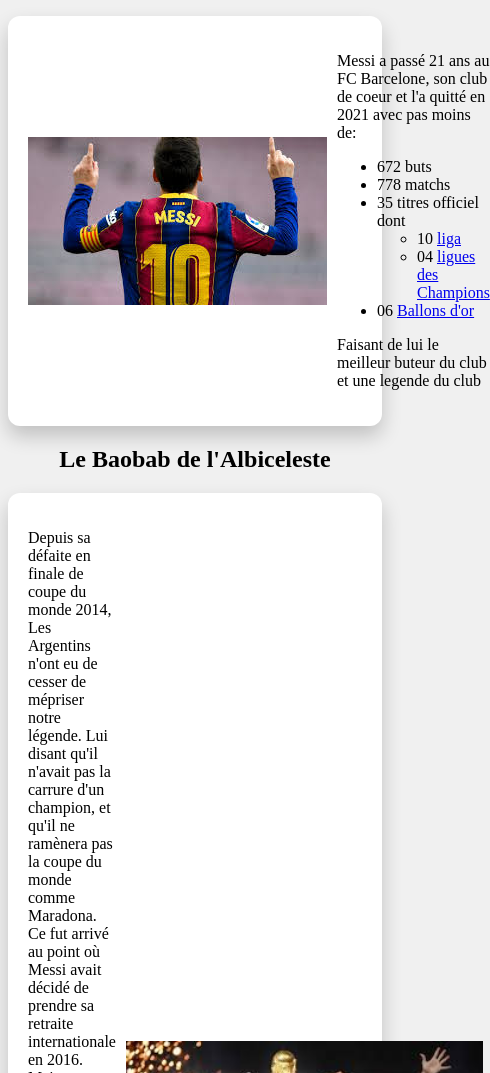
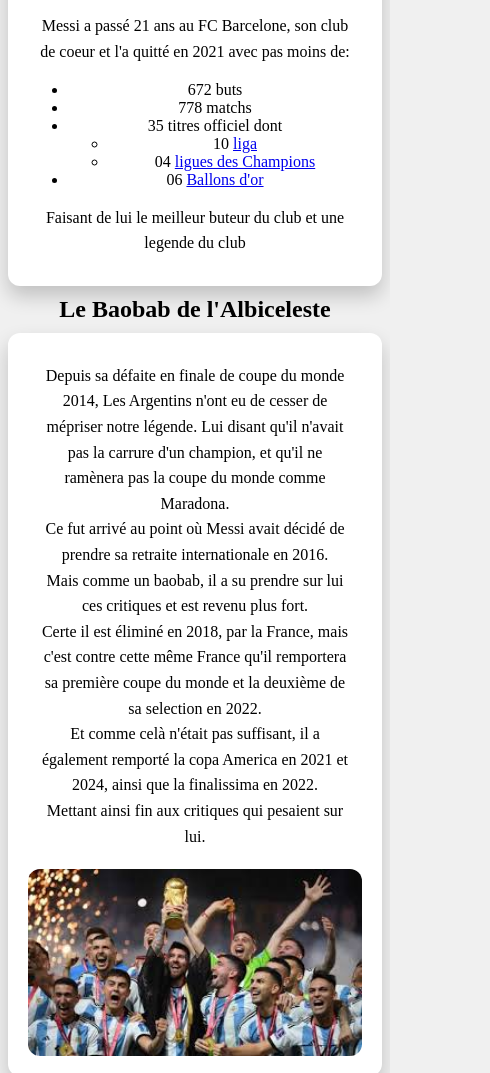
Before and after one commit to lamaxime20/Hommage, a plain HTML site: page index.html in a window 390 px wide. Shown: the part 927-2000 px from the top of the page, 490 px wide, since content can reach past the window. Drawn offline with Linux system fonts and the light colour scheme.

Commit message:
Responsive amélioré

```diff
--- a/Style.css
+++ b/Style.css
@@ -41,6 +41,7 @@
     text-align: center;
     color: white;
     background-image: linear-gradient(to right, #43A1D5, #ffffff);
+    margin-bottom: 10px;
 }
 
 .secondHeaderText {
@@ -51,4 +52,43 @@
     width: 100%;
     max-width: 300px;
     height: auto;
+    border-radius: 12px;
 }
+
+.imgArg {
+    width: 100%;
+    max-width: 700px;
+    height: auto;
+    border-radius: 12px;
+}
+
+p {
+    font-size: 18px;
+    line-height: 1.6;
+    margin: 10px;
+}
+
+h2 {
+    margin: 10px;
+}
+
+h1 {
+    margin: 10;
+}
+
+/* ✅ Responsive : petit écran (téléphone) */
+@media (max-width: 768px) {
+    .hbox {
+        flex-direction: column;
+        align-items: center;
+        text-align: center;
+    }
+
+    p {
+        font-size: 16px;
+    }
+
+    .footText {
+        font-size: 13px;
+    }
+}
--- a/index.html
+++ b/index.html
@@ -43,7 +43,7 @@
                 Et comme celà n'était pas suffisant, il a également remporté la copa America en 2021 et 2024, ainsi que la finalissima en 2022.<br>
                 Mettant ainsi fin aux critiques qui pesaient sur lui.
             </p>
-            <img src="Images/MessiArgEquip.png" alt="Messi avec l'argentine" width="700" height="200"/>
+            <img src="Images/MessiArgEquip.png" alt="Messi avec l'argentine" class="imgArg"/>
         </div>
         <h2 class="secondHeaderText">Le dernier Chapitre ?</h2>
         <div class="hbox">
```
